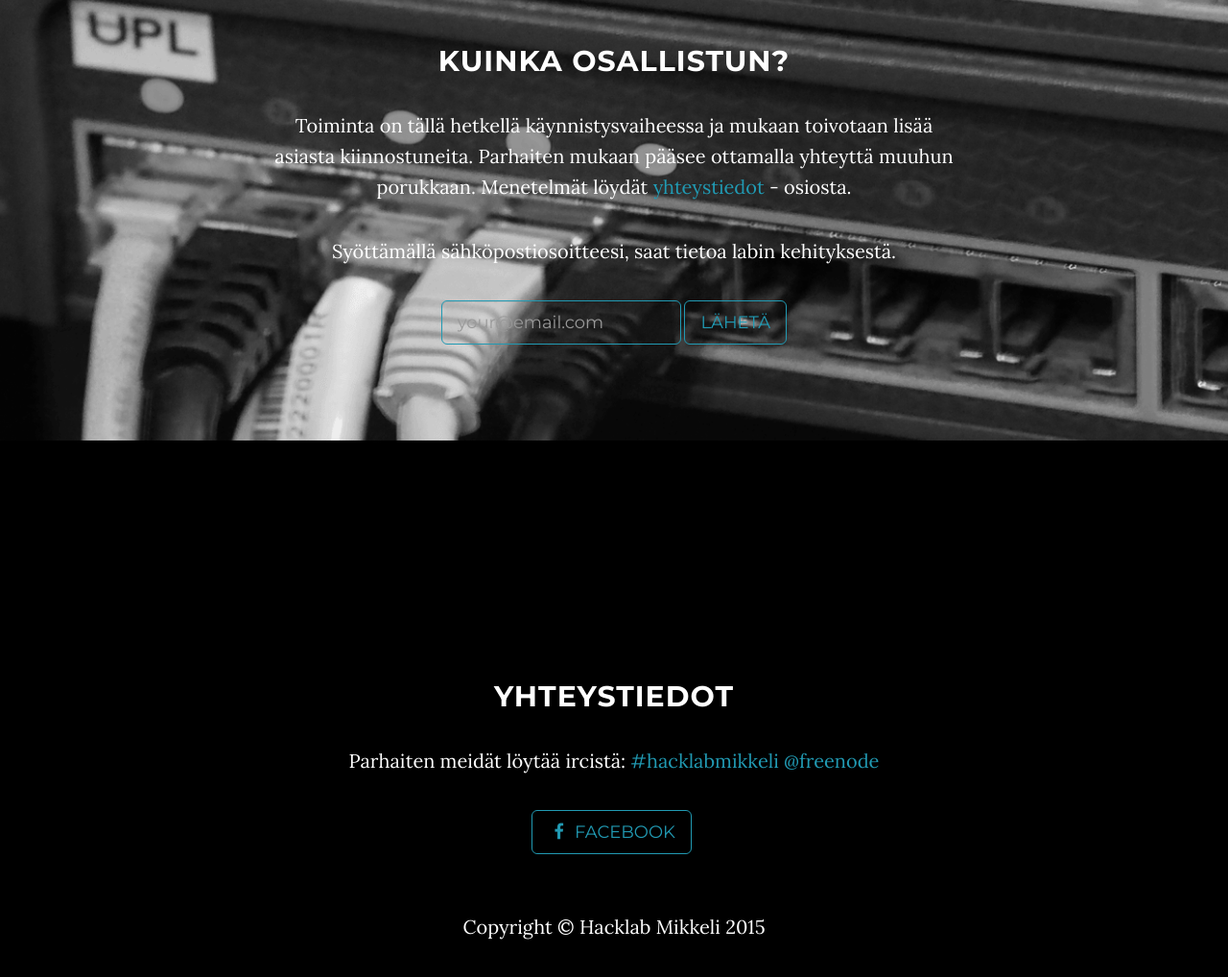
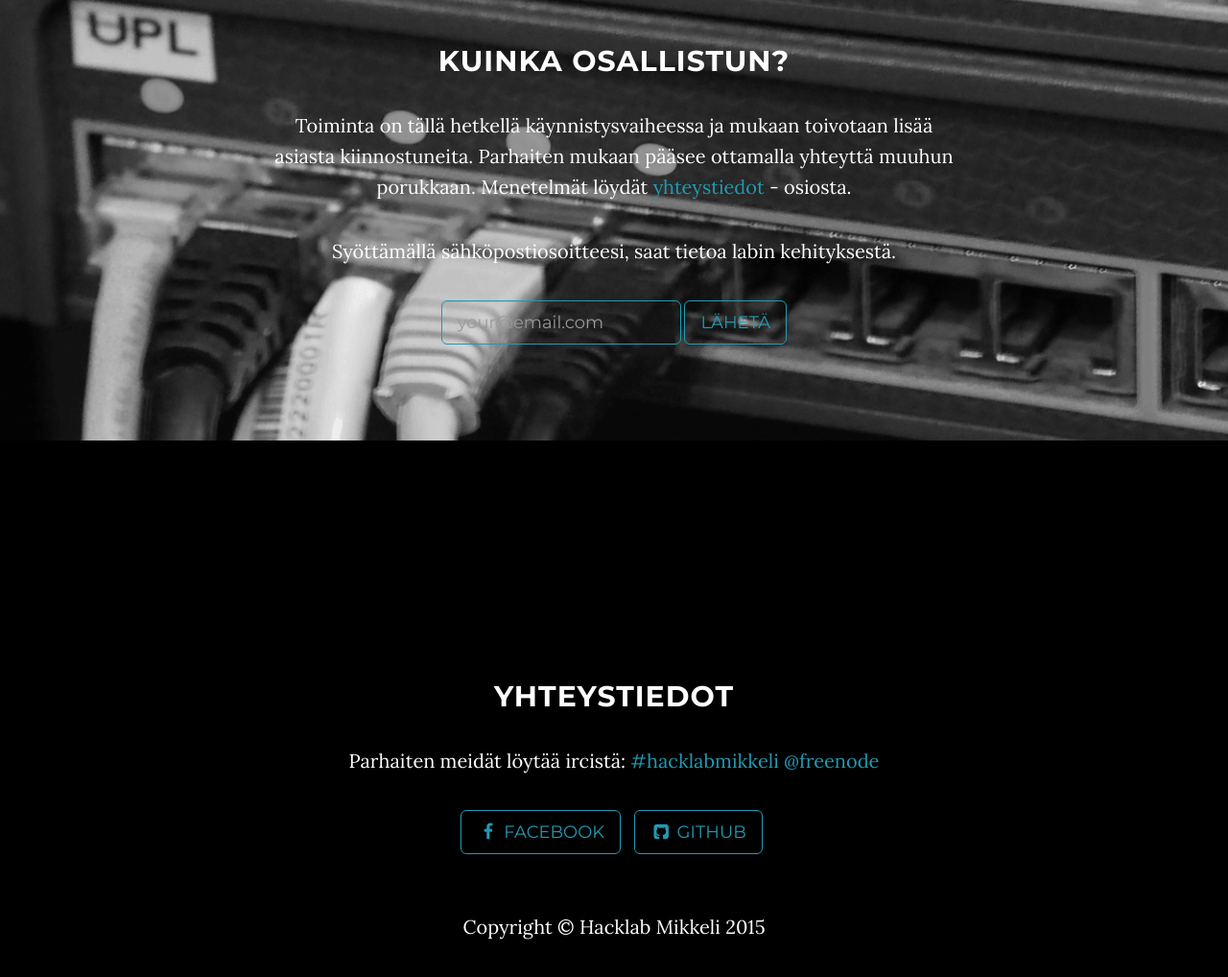
Before and after one commit to Hacklab-Mikkeli/hacklab-mikkeli-website, a website: page views/index.html in a window 1280 px wide. Shown: the part 1782-2800 px from the top of the page at 96% size. Drawn offline with Linux system fonts and the light colour scheme.

Commit message:
** Added github to contact info

```diff
--- a/views/index.html
+++ b/views/index.html
@@ -128,6 +128,9 @@
                     <li>
                         <a href="https://www.facebook.com/groups/280542002155902/" class="btn btn-default btn-lg"><i class="fa fa-facebook fa-fw"></i> <span class="network-name">Facebook</span></a>
                     </li>
+                    <li>
+                        <a href="https://github.com/Hacklab-Mikkeli" class="btn btn-default btn-lg"><i class="fa fa-github-square fa-fw"></i> <span class="network-name">Github</span></a>
+                    </li>
                 </ul>
             </div>
         </div>
```
